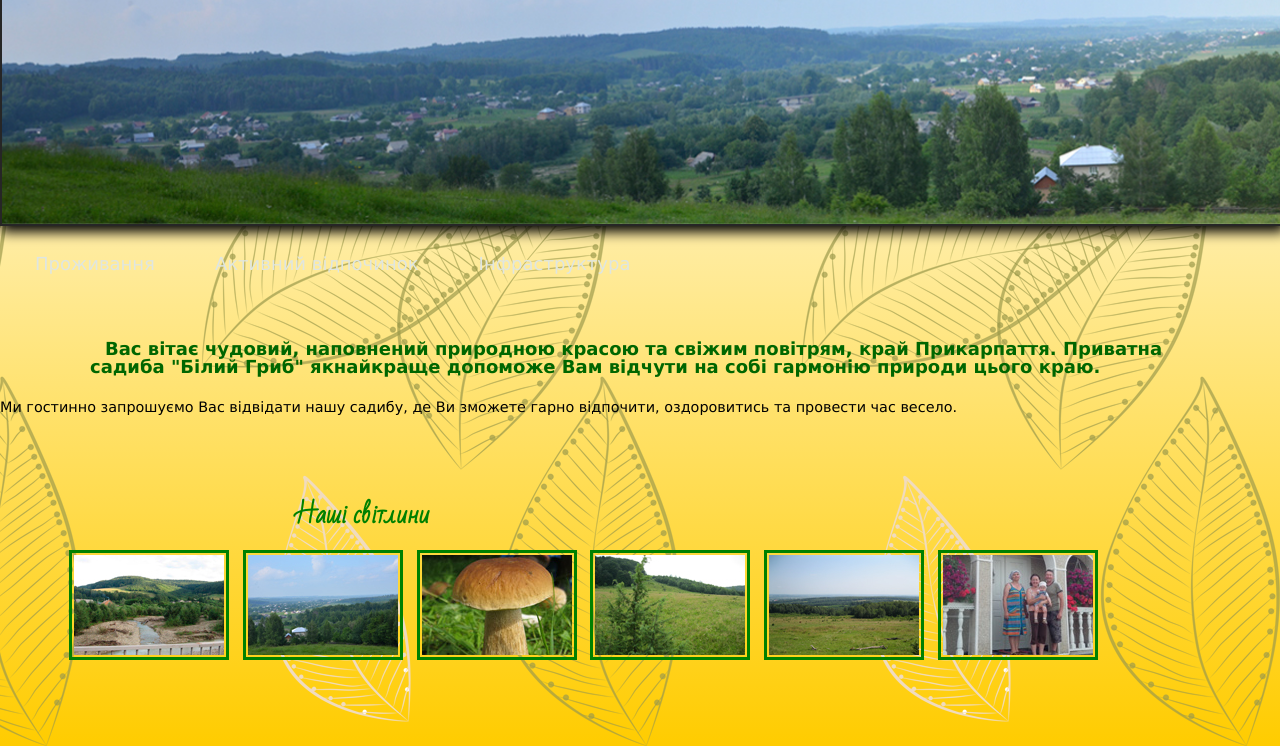
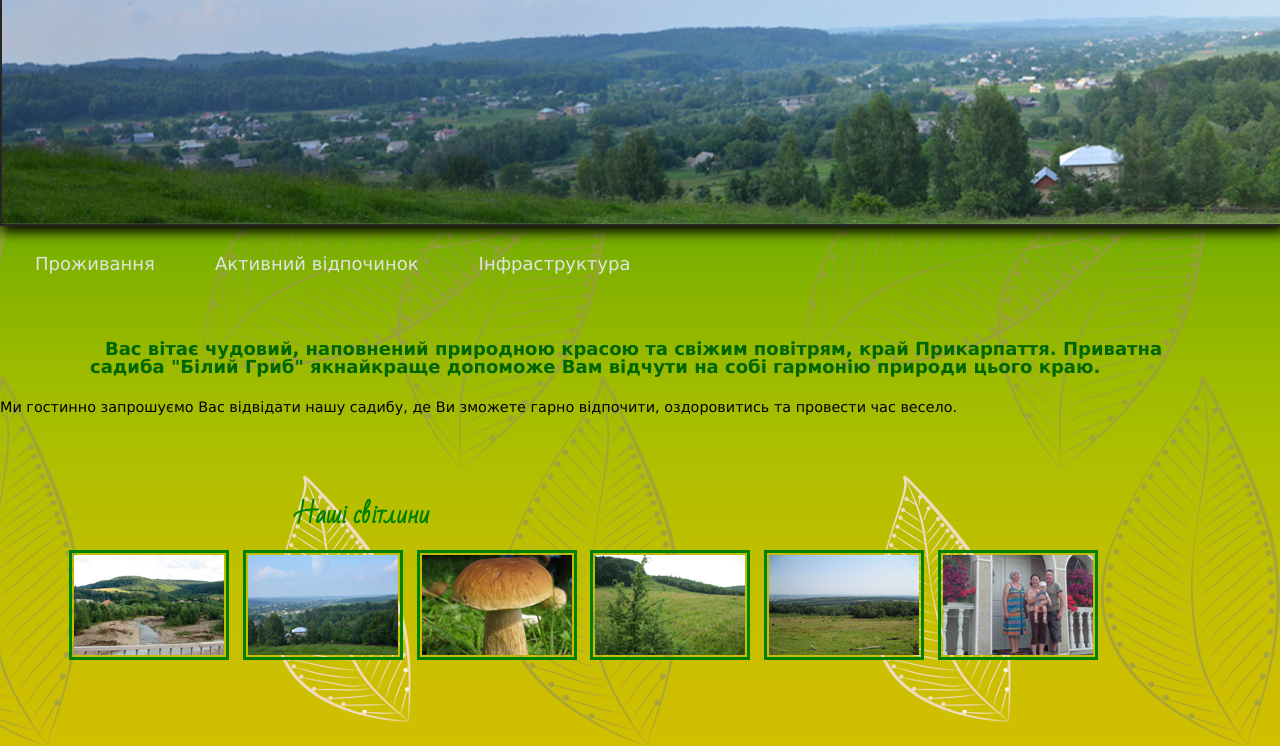
Before and after one commit to AndriyPuklych/AndriyPuklych.github.io, a plain HTML site: page index.html in a window 1280 px wide. Shown: the part 54-800 px from the top of the page. Drawn offline with Linux system fonts and the light colour scheme; files that its build step writes are made by us from their sources; a web font is replaced by a local one.

Commit message:
10.03 commit

```diff
--- a/mysite.css
+++ b/mysite.css
@@ -3,8 +3,8 @@
 
 .fon{
 	background: url(image/6f953e0e473eaa923b12795885da20021.png),
-	/*url(image/gradient.png);*/
-	linear-gradient(to top, #FFCC00, #fff);
+	url(image/gradient.png);
+	/*linear-gradient(to top, #FFCC00, #fff);*/
 	background-attachment: fixed;
 	background-position: 100% 100%;
 }
```
